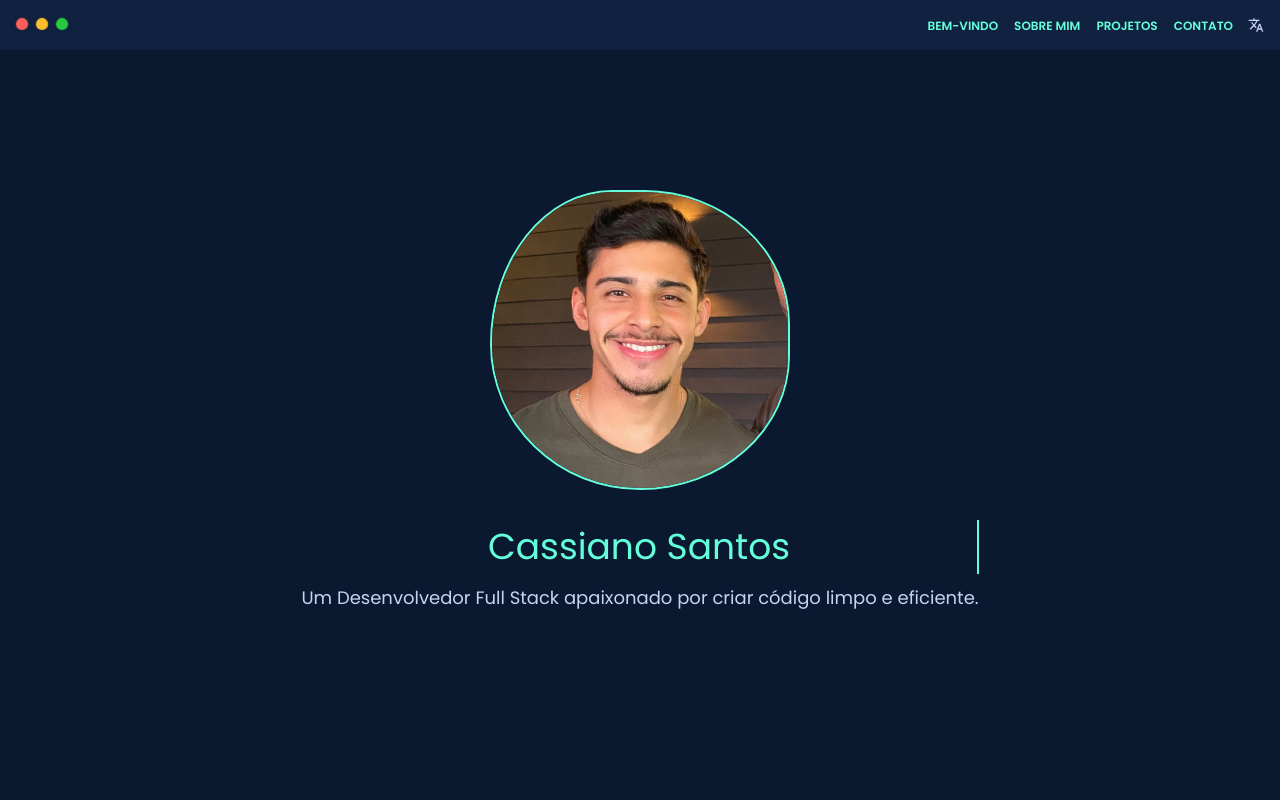
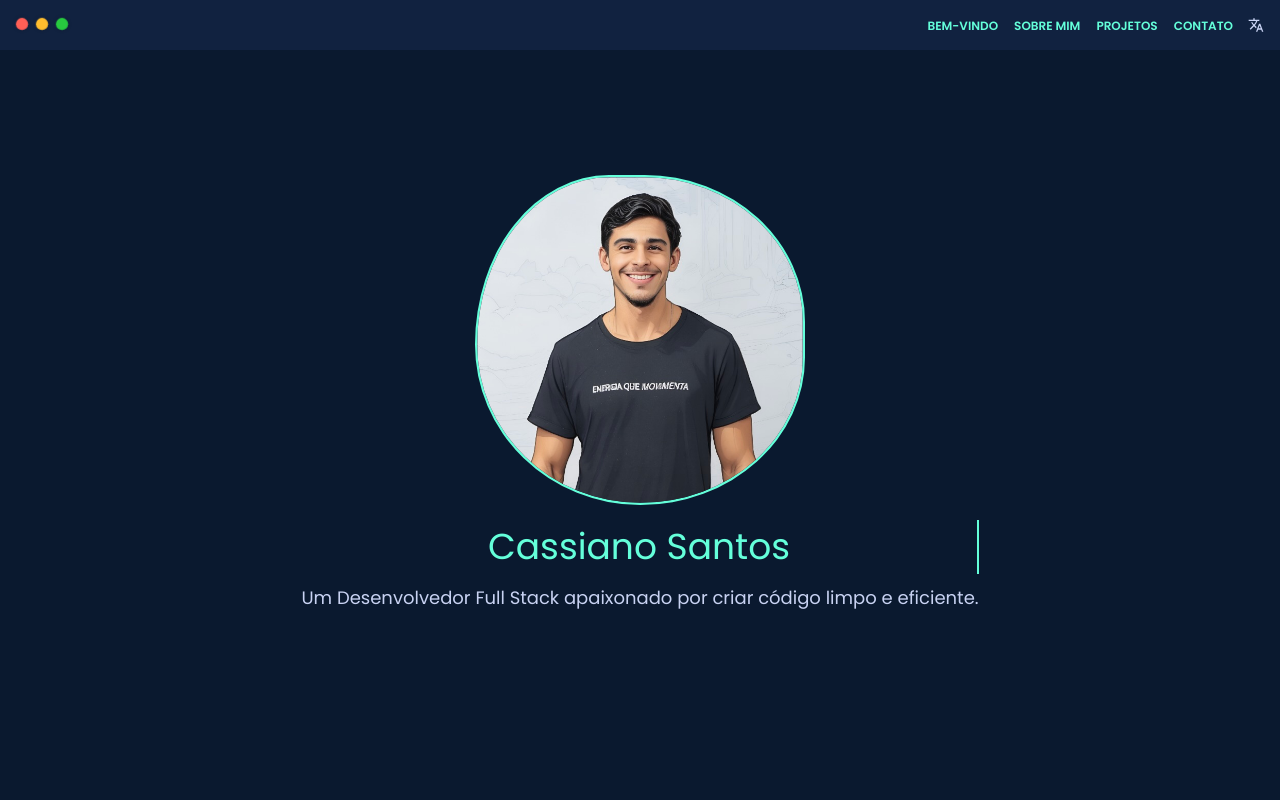
Before and after one commit to CassianoSantosTech/portfolioProject, a Next.js app: page / in a window 1280 px wide. Shown: the top 800 px of the page. Built offline with nearby package versions, Linux system fonts and the light colour scheme.

Commit message:
refact: change welcome photo

```diff
--- a/src/app/components/welcome-section/welcome-section.css
+++ b/src/app/components/welcome-section/welcome-section.css
@@ -70,6 +70,7 @@
   height: 300px;
   margin-bottom: 20px;
   border: 2px solid #64ffda;
+  scale: 1.1;
 }
 
 .welcome-content h1 {
--- a/src/app/components/welcome-section/welcome-section.tsx
+++ b/src/app/components/welcome-section/welcome-section.tsx
@@ -11,7 +11,7 @@ export default function WelcomeSection() {
         <section id="welcome" className="welcome-section">
             <div className="welcome-content">
                 <div className='img-container'>
-                    <img src="/me-new.jpeg" alt="Cassiano Photo" className="profile-photo" />
+                    <img src="/me-gibi.jpeg" alt="Cassiano Photo" className="profile-photo" />
                 </div>
                 <h1>Cassiano Santos</h1>
                 <p>{translations[language].welcomeDescription}</p>
```
Also changed, not shown: public/me-gibi.jpeg (added).
